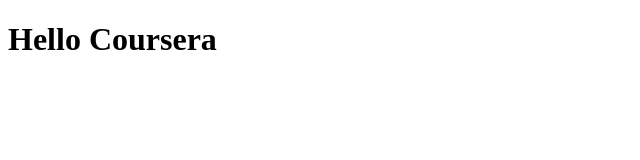
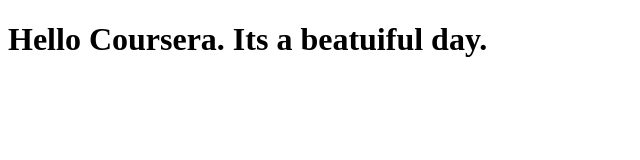
Before and after one commit to AnujNagdev1803/coursera-test, a plain HTML site: page index.html in a window 1280 px wide. Shown: the whole page, without its empty margins (0-640 px from the left). Drawn offline with Linux system fonts and the light colour scheme.

Commit message:
Small Change

```diff
--- a/index.html
+++ b/index.html
@@ -7,7 +7,7 @@
     <title>Document</title>
 </head>
 <body>
-    <h1>Hello Coursera
+    <h1>Hello Coursera. Its a beatuiful day.
     </h1>
 </body>
 </html>
```
